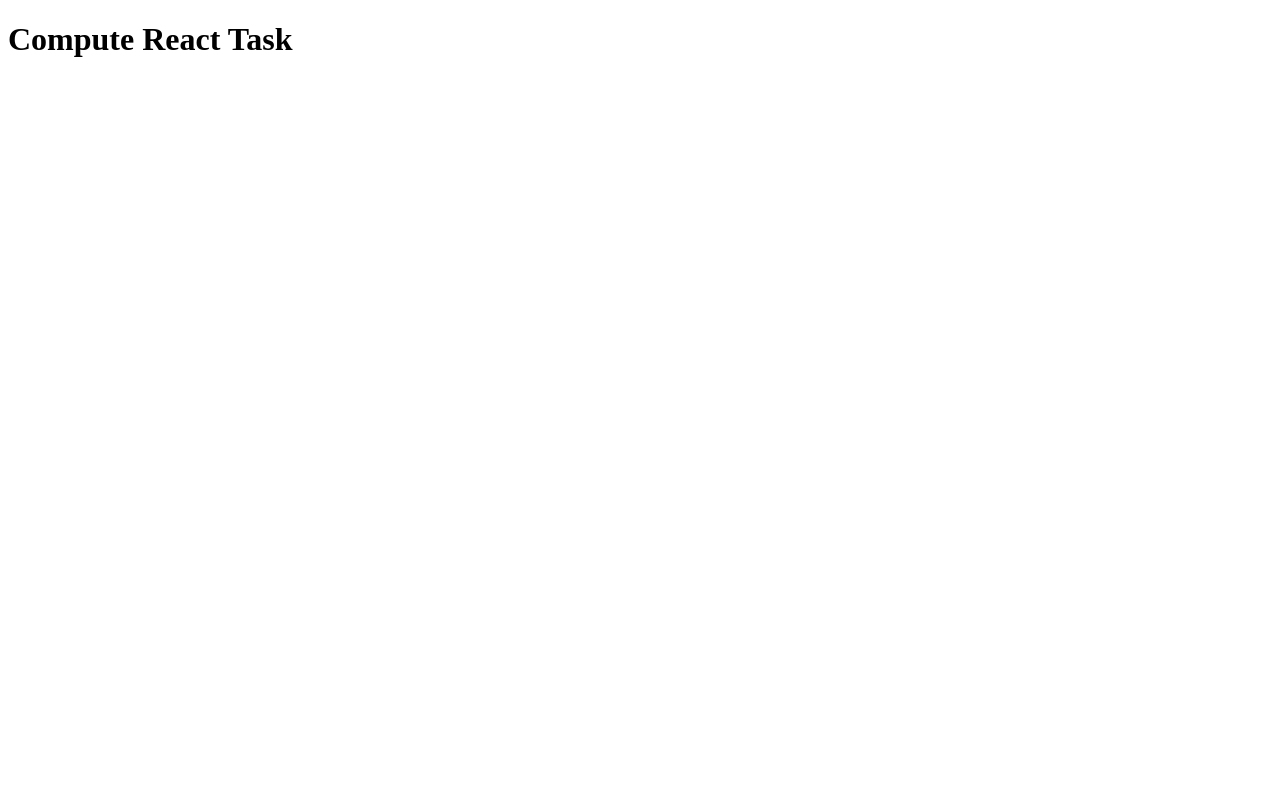
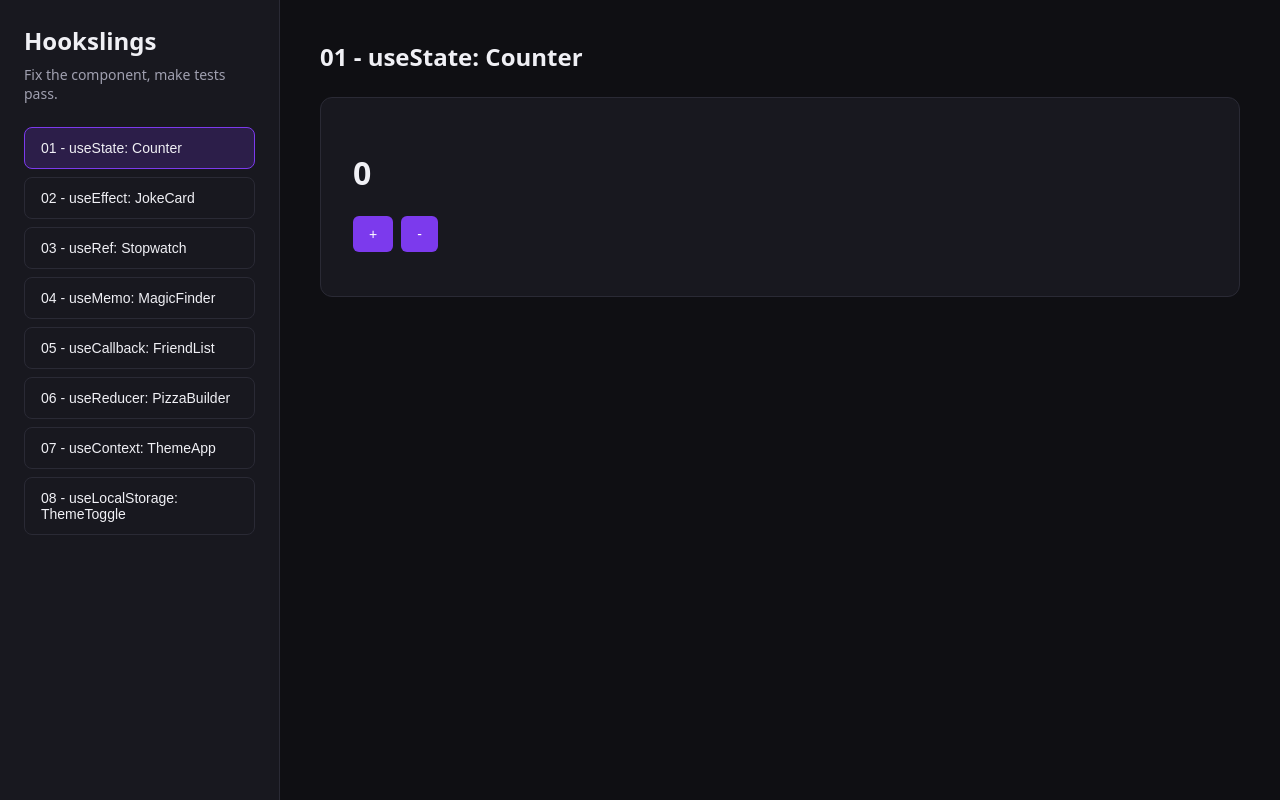
Before and after one commit to VrajVed/useBrain-React-Tasks, a React (Vite) app: page / in a window 1280 px wide. Built offline with nearby package versions, Linux system fonts and the light colour scheme.

Commit message:
added a dev ui to switch between exercises and see them live

```diff
--- /dev/null
+++ b/src/App.css
@@ -0,0 +1,123 @@
+:root {
+  --bg: #0f0f13;
+  --card: #18181f;
+  --text: #f0f0f5;
+  --muted: #a0a0b0;
+  --accent: #7c3aed;
+  --accent-hover: #8b5cf6;
+  --border: #2a2a35;
+}
+
+* {
+  box-sizing: border-box;
+}
+
+body {
+  margin: 0;
+  font-family: system-ui, -apple-system, BlinkMacSystemFont, 'Segoe UI', Roboto, sans-serif;
+  background: var(--bg);
+  color: var(--text);
+}
+
+.app {
+  display: flex;
+  min-height: 100vh;
+}
+
+.sidebar {
+  width: 280px;
+  background: var(--card);
+  border-right: 1px solid var(--border);
+  padding: 24px;
+}
+
+.sidebar h1 {
+  margin: 0 0 8px;
+  font-size: 24px;
+}
+
+.tagline {
+  color: var(--muted);
+  font-size: 14px;
+  margin: 0 0 24px;
+}
+
+.sidebar nav {
+  display: flex;
+  flex-direction: column;
+  gap: 8px;
+}
+
+.sidebar button {
+  text-align: left;
+  background: transparent;
+  color: var(--text);
+  border: 1px solid var(--border);
+  border-radius: 8px;
+  padding: 12px 16px;
+  cursor: pointer;
+  font-size: 14px;
+  transition: background 0.15s, border-color 0.15s;
+}
+
+.sidebar button:hover {
+  background: rgba(124, 58, 237, 0.1);
+}
+
+.sidebar button.active {
+  border-color: var(--accent);
+  background: rgba(124, 58, 237, 0.2);
+}
+
+.stage {
+  flex: 1;
+  padding: 40px;
+}
+
+.stage h2 {
+  margin: 0 0 24px;
+}
+
+.component-box {
+  background: var(--card);
+  border: 1px solid var(--border);
+  border-radius: 12px;
+  padding: 32px;
+  min-height: 200px;
+}
+
+.component-box button {
+  background: var(--accent);
+  color: white;
+  border: none;
+  border-radius: 6px;
+  padding: 10px 16px;
+  cursor: pointer;
+  font-size: 14px;
+  margin-right: 8px;
+  margin-bottom: 8px;
+}
+
+.component-box button:hover {
+  background: var(--accent-hover);
+}
+
+.component-box ul {
+  list-style: none;
+  padding: 0;
+}
+
+.component-box li {
+  padding: 8px 0;
+  border-bottom: 1px solid var(--border);
+}
+
+.light {
+  background: #f3f4f6;
+  color: #111827;
+}
+
+.dark {
+  background: #111827;
+  color: #f3f4f6;
+}
--- a/src/App.tsx
+++ b/src/App.tsx
@@ -1,5 +1,44 @@
+import { useState } from 'react'
+import { exercises } from './exercises'
+import './App.css'
+
 function App() {
-  return <h1>Compute React Task</h1>
+  const [activeId, setActiveId] = useState(exercises[0].id)
+  const active = exercises.find(e => e.id === activeId)!
+
+  return (
+    <div className="app">
+      <aside className="sidebar">
+        <h1>Hookslings</h1>
+        <p className="tagline">Fix the component, make tests pass.</p>
+        <nav>
+          {exercises.map(ex => (
+            <button
+              key={ex.id}
+              className={ex.id === activeId ? 'active' : ''}
+              onClick={() => setActiveId(ex.id)}
+            >
+              {ex.title}
+            </button>
+          ))}
+        </nav>
+      </aside>
+      <main className="stage">
+        <h2>{active.title}</h2>
+        <div className="component-box">
+          <active.Component
+            tickets={[7, 13, 42, 99]}
+            findMagic={(tickets) => 'Magic: ' + tickets.join(', ')}
+            initialFriends={[
+              { id: 1, name: 'Alice' },
+              { id: 2, name: 'Bob' },
+              { id: 3, name: 'Carol' },
+            ]}
+          />
+        </div>
+      </main>
+    </div>
+  )
 }
 
 export default App
--- /dev/null
+++ b/src/exercises.ts
@@ -0,0 +1,19 @@
+import Counter from '../exercises/01-useState/Counter'
+import JokeCard from '../exercises/02-useEffect/JokeCard'
+import Stopwatch from '../exercises/03-useRef/Stopwatch'
+import MagicFinder from '../exercises/04-useMemo/MagicFinder'
+import FriendList from '../exercises/05-useCallback/FriendList'
+import PizzaBuilder from '../exercises/06-useReducer/PizzaBuilder'
+import ThemeApp from '../exercises/07-useContext/ThemeApp'
+import ThemeToggle from '../exercises/08-useLocalStorage/ThemeToggle'
+
+export const exercises = [
+  { id: '01-useState', title: '01 - useState: Counter', Component: Counter },
+  { id: '02-useEffect', title: '02 - useEffect: JokeCard', Component: JokeCard },
+  { id: '03-useRef', title: '03 - useRef: Stopwatch', Component: Stopwatch },
+  { id: '04-useMemo', title: '04 - useMemo: MagicFinder', Component: MagicFinder },
+  { id: '05-useCallback', title: '05 - useCallback: FriendList', Component: FriendList },
+  { id: '06-useReducer', title: '06 - useReducer: PizzaBuilder', Component: PizzaBuilder },
+  { id: '07-useContext', title: '07 - useContext: ThemeApp', Component: ThemeApp },
+  { id: '08-useLocalStorage', title: '08 - useLocalStorage: ThemeToggle', Component: ThemeToggle },
+]
```
Also changed, not shown: 1 other file (tests, documents, lock files or other folders).
